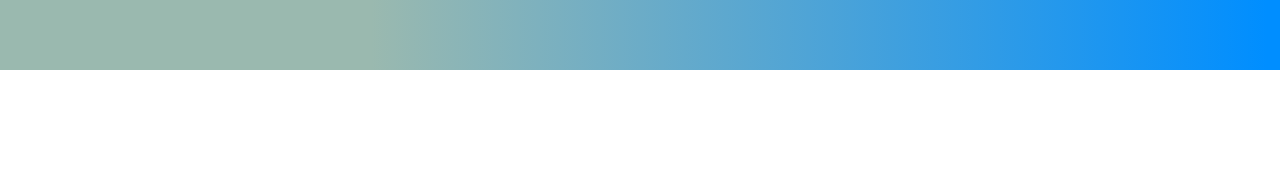
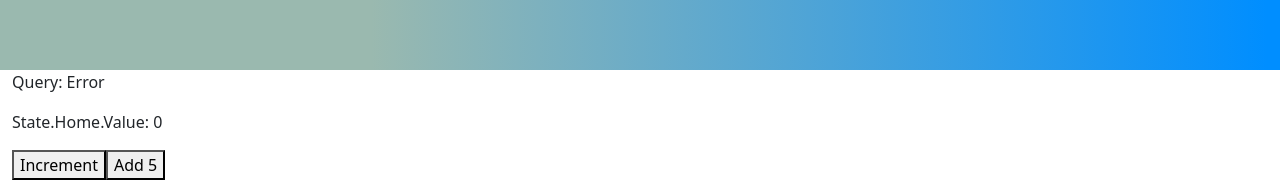
Before and after one commit to RicardoChapaRomero/security-camera, a React (Create React App) app: page / in a window 1280 px wide. Shown: the part 730-910 px from the top of the page. Before the commit the page ends 800 px from the top, so only its background shows below. Built offline with nearby package versions, Linux system fonts and the light colour scheme; no server answers.

Commit message:
added basic redux + rtk query

```diff
--- a/package.json
+++ b/package.json
@@ -3,13 +3,16 @@
   "version": "0.1.0",
   "private": true,
   "dependencies": {
+    "@reduxjs/toolkit": "^1.6.1",
     "@testing-library/jest-dom": "^5.14.1",
     "@testing-library/react": "^11.2.7",
     "@testing-library/user-event": "^12.8.3",
     "bootstrap": "^5.1.0",
+    "prettier": "^2.3.2",
     "react": "^17.0.2",
     "react-bootstrap": "^2.0.0-beta.6",
     "react-dom": "^17.0.2",
+    "react-redux": "^7.2.4",
     "react-scripts": "4.0.3",
     "web-vitals": "^1.1.2"
   },
--- a/src/App.js
+++ b/src/App.js
@@ -1,13 +1,30 @@
 import 'bootstrap/dist/css/bootstrap.min.css';
 import './App.css';
-import React, { Component } from 'react';
+import React, { useEffect, useState } from 'react';
 import { Container, Row } from 'react-bootstrap';
 import ImageFeed from './components/ImageFeed/ImageFeed';
 import Dashboard from './components/Dashboard/Dashboard';
 import NavBar from './components/NavBar/NavBar';
+import {useSelector, useDispatch} from 'react-redux';
+import { increment, amountAdded} from './reducers/home';
+import { useGetAllRecordsQuery } from './services/record';
 
-class App extends Component {
-  render() {
+function App () {
+  const myValue = useSelector((state) => state.home.value);
+  const dispatch = useDispatch();
+  const { data, isLoading, isFetching, isError, isSuccess } = useGetAllRecordsQuery();
+  const [queryStatus, setQueryStatus] = useState("Loading");
+
+  useEffect(() => {
+
+    if(isError){
+      setQueryStatus("Error");
+    }else if(isSuccess){
+      setQueryStatus("Success");
+    }
+
+  }, [isLoading, isFetching, data, isSuccess, isError])
+
     return(
       <>
         <NavBar/>
@@ -17,10 +34,21 @@ class App extends Component {
               <ImageFeed/>
               <Dashboard/>
             </Row>
+            <p> {"Query: " + queryStatus} </p>
+            <p> {"State.Home.Value: " + myValue} </p>
+            <button onClick={() => {
+              dispatch(increment());
+              }}>
+              Increment
+            </button>
+            <button onClick={() => {
+              dispatch(amountAdded(5));
+              }}>
+              Add 5
+            </button>
           </Container>
         </div>
       </>
     );
-  }
 }
 export default App;
--- a/src/index.js
+++ b/src/index.js
@@ -3,9 +3,13 @@ import ReactDOM from 'react-dom';
 import './index.css';
 import App from './App';
 import reportWebVitals from './reportWebVitals';
+import { Provider } from 'react-redux'
+import {store} from './store'
 
 ReactDOM.render(
-    <App />,
+  <Provider store={store}>
+    <App />
+  </Provider>,
   document.getElementById('root')
 );
 
--- /dev/null
+++ b/src/reducers/home.js
@@ -0,0 +1,23 @@
+
+// DUCKS pattern
+import { createSlice } from '@reduxjs/toolkit';
+
+const initialState = {
+  value: 0,
+};
+
+const homeSlice = createSlice({
+  name: 'home',
+  initialState,
+  reducers: {
+    increment(state) {
+      state.value++;
+    },
+    amountAdded(state, action) {
+      state.value += action.payload;
+    },
+  },
+});
+
+export const { increment, amountAdded } = homeSlice.actions;
+export default homeSlice.reducer;
--- /dev/null
+++ b/src/services/record.js
@@ -0,0 +1,17 @@
+// Need to use the React-specific entry point to import createApi
+import { createApi, fetchBaseQuery } from '@reduxjs/toolkit/query/react'
+
+// Define a service using a base URL and expected endpoints
+export const recordApi = createApi({
+  reducerPath: 'recordApi',
+  baseQuery: fetchBaseQuery({ baseUrl: 'https://localhost/v1/' }),
+  endpoints: (builder) => ({
+    getAllRecords: builder.query({
+      query: () => `getAllRecords`,
+    }),
+  }),
+})
+
+// Export hooks for usage in functional components, which are
+// auto-generated based on the defined endpoints
+export const { useGetAllRecordsQuery } = recordApi
--- /dev/null
+++ b/src/store.js
@@ -0,0 +1,21 @@
+import { configureStore } from '@reduxjs/toolkit'
+// Or from '@reduxjs/toolkit/query/react'
+import { setupListeners } from '@reduxjs/toolkit/query'
+import { recordApi } from './services/record'
+import homeReducer from './reducers/home'
+
+export const store = configureStore({
+  reducer: {
+        home: homeReducer,
+    // Add the generated reducer as a specific top-level slice
+    [recordApi.reducerPath]: recordApi.reducer,
+  },
+  // Adding the api middleware enables caching, invalidation, polling,
+  // and other useful features of `rtk-query`.
+  middleware: (getDefaultMiddleware) =>
+    getDefaultMiddleware().concat(recordApi.middleware),
+})
+
+// optional, but required for refetchOnFocus/refetchOnReconnect behaviors
+// see `setupListeners` docs - takes an optional callback as the 2nd arg for customization
+setupListeners(store.dispatch)
```
Also changed, not shown: 1 other file (tests, documents, lock files or other folders).
